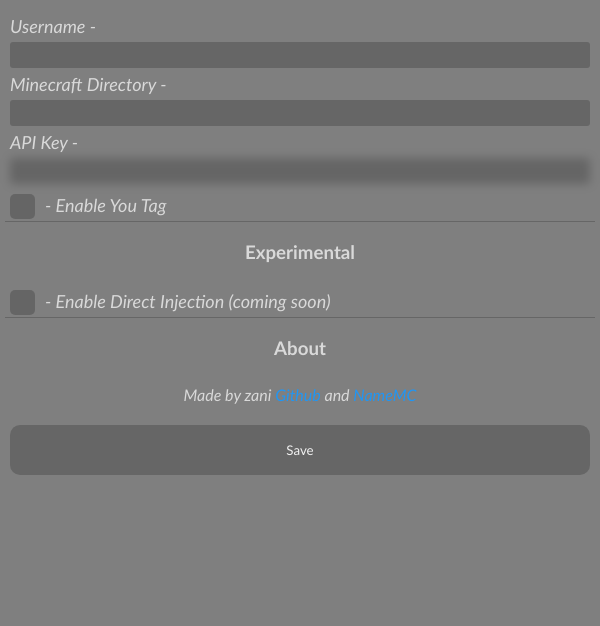
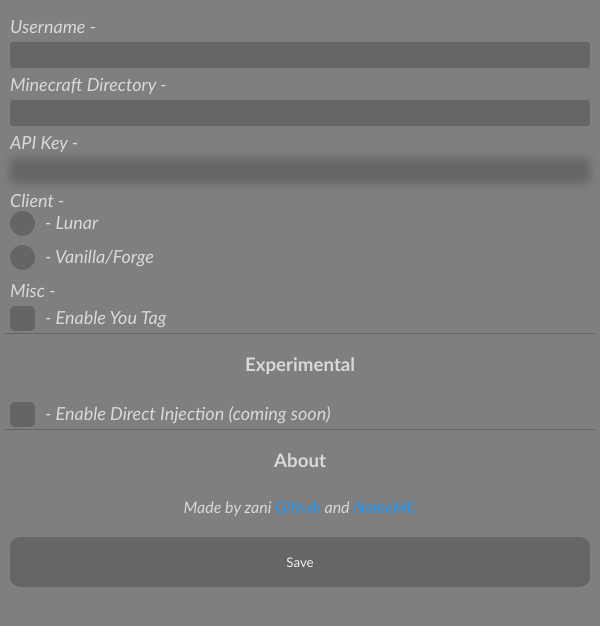
Before and after one commit to imperial-mod/overlay, an Electron app: page src/options.htm in a window 600 px wide. Shown: the part 82-708 px from the top of the page. Drawn offline with Linux system fonts and the light colour scheme; no server answers.

Commit message:
feature: automatic support for lunar

```diff
--- a/src/css/index.css
+++ b/src/css/index.css
@@ -297,6 +297,67 @@ body::-webkit-scrollbar-thumb {
     transform: rotate(45deg);
 }
 
+.options-radio {
+    display: block;
+    position: relative;
+    padding-left: 35px;
+    margin-bottom: 12px;
+    cursor: pointer;
+    font-size: 18px;
+    font-style: italic;
+    font-family: 'Gill Sans', 'Gill Sans MT', Calibri, 'Trebuchet MS', sans-serif;
+    user-select: none;
+}
+
+.options-radio::before {
+    content: "- ";
+}
+
+.options-radio input {
+    position: absolute;
+    opacity: 0;
+    cursor: pointer;
+    height: 0;
+    width: 0;
+}
+
+.options-radio-check {
+    position: absolute;
+    top: 0;
+    left: 0;
+    height: 25px;
+    width: 25px;
+    background-color: rgba(0, 0, 0, 0.2);
+    border-radius: 50%;
+}
+
+.options-radio:hover input ~ .options-radio-check {
+    background-color: rgba(0, 0, 0, 0.3);
+}
+
+.options-radio input:checked ~ .options-radio-check {
+    background-color: rgba(0, 0, 0, 0.3);
+}
+
+.options-radio-check:after {
+    content: "";
+    position: absolute;
+    display: none;
+}
+
+.options-radio input:checked ~ .options-radio-check:after {
+    display: block;
+}
+
+.options-radio .options-radio-check:after {
+    top: 9px;
+    left: 9px;
+    width: 8px;
+    height: 8px;
+    border-radius: 50%;
+    background: #2196F3;
+}
+
 .options-info {
     width: 100%;
     font-family: 'Gill Sans', 'Gill Sans MT', Calibri, 'Trebuchet MS', sans-serif;
--- a/src/js/options.js
+++ b/src/js/options.js
@@ -32,7 +32,11 @@ window.addEventListener("load", () => {
     const appVer = document.querySelector("#app-ver")
     const electronVer = document.querySelector("#electron-ver")
     const youTag = document.querySelector("#you-tag")
+    const lunarRadio = document.querySelector("#lunar")
+    const vanillaRadio = document.querySelector("#vanilla-forge")
     const nodejsVer = document.querySelector("#nodejs-ver")
+
+    let client = "vanilla"
 
     const packageInfo = JSON.parse(fs.readFileSync(path.join(__dirname, "../package.json"), {encoding: "utf8"}))
 
@@ -47,9 +51,26 @@ window.addEventListener("load", () => {
         apiKey.value = config.apiKey || ""
         mcDir.value = config.minecraftPath || mcPath.replaceAll("\\", "/")
         youTag.checked = config.youTag || false
+
+        vanillaRadio.checked = (config.client || "vanilla") == "vanilla"
+        lunarRadio.checked = (config.client || "vanilla") == "lunar"
     } else {
         mcDir.value = mcPath.replaceAll("\\", "/")
     }
+
+    lunarRadio.addEventListener("change", () => {
+        if (lunarRadio.checked) {
+            mcDir.value = path.join(os.homedir(), "/.lunarclient/offline/1.8").replaceAll("\\", "/")
+            client = "lunar"
+        }
+    })
+
+    vanillaRadio.addEventListener("change", () => {
+        if (vanillaRadio.checked) {
+            mcDir.value = mcPath.replaceAll("\\", "/")
+            client = "vanilla"
+        }
+    })
 
     saveButton.addEventListener("click", () => {
         fs.mkdirSync(folderPath, {recursive: true})
@@ -57,7 +78,8 @@ window.addEventListener("load", () => {
             user: mcUser.value,
             apiKey: apiKey.value,
             minecraftPath: mcDir.value,
-            youTag: youTag.checked
+            youTag: youTag.checked,
+            client
         }, true, 4))
         window.location.href = "./index.htm"
     })
--- a/src/options.htm
+++ b/src/options.htm
@@ -45,6 +45,17 @@
             <p class="options-label" >API Key</p>
             <input type="text" class="options-input-censored" id="api-key">
 
+            <p class="options-label">Client</p>
+            <label class="options-radio">Lunar
+                <input type="radio" name="client" id="lunar">
+                <span class="options-radio-check"></span>
+            </label>
+            <label class="options-radio">Vanilla/Forge
+                <input type="radio" name="client" id="vanilla-forge">
+                <span class="options-radio-check"></span>
+            </label>
+
+            <p class="options-label">Misc</p>
             <label class="options-checkbox">Enable You Tag
                 <input type="checkbox" id="you-tag">
                 <span class="options-checkmark"></span>
```
